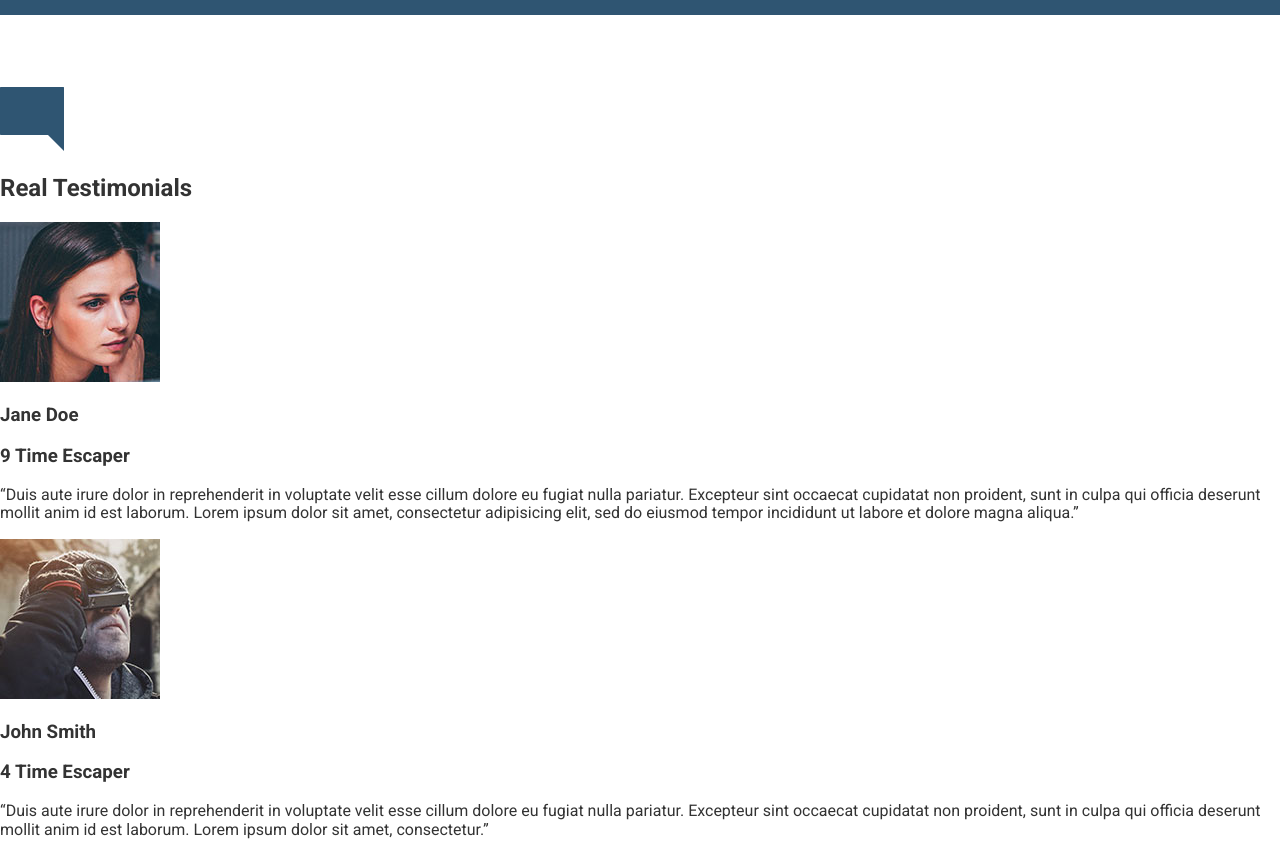
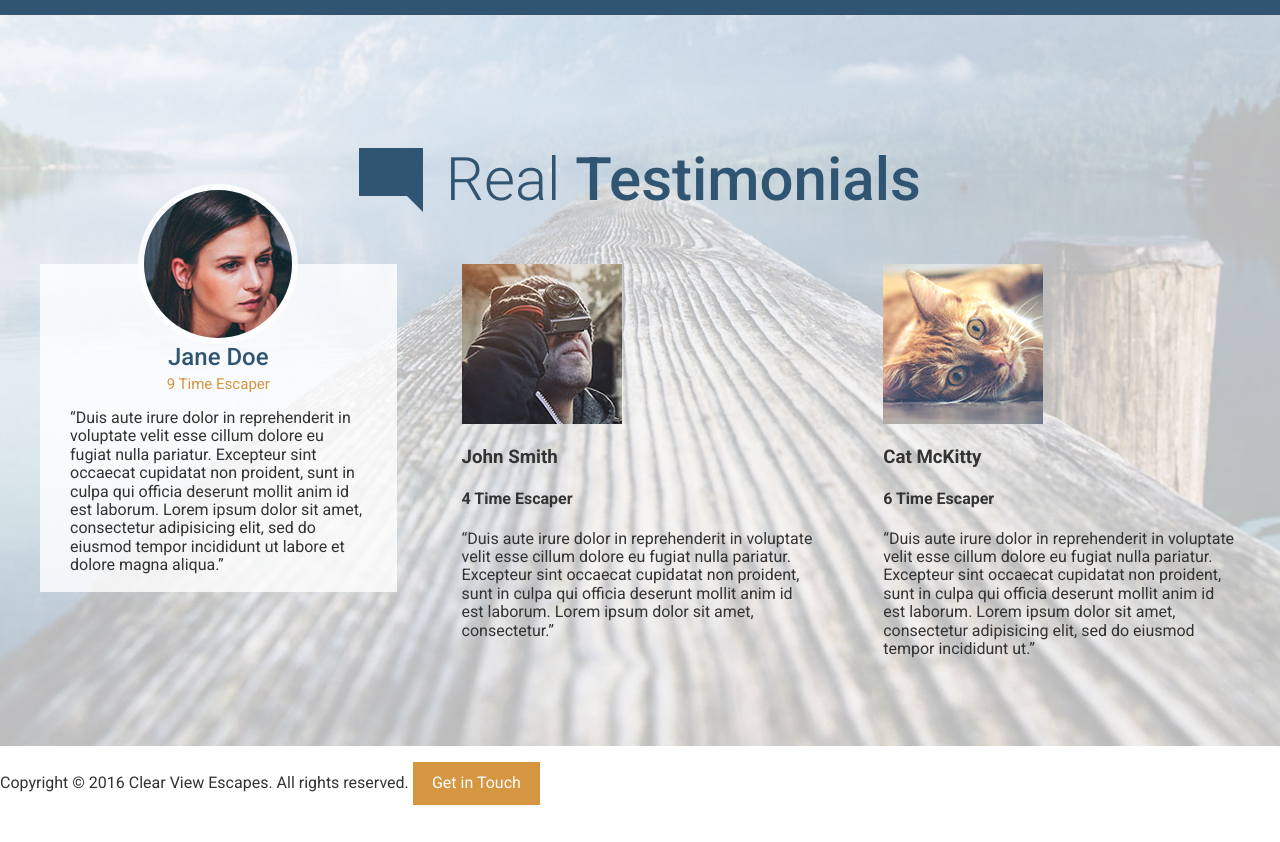
Before and after one commit to vigneshashokan/travel-agency-website, a website: page app/index.html in a window 1280 px wide. Shown: the part 3020-3862 px from the top of the page. After the commit the page ends 3841 px from the top, so only its background shows below. Drawn offline with Linux system fonts and the light colour scheme.

Commit message:
completed features part 1

```diff
--- a/app/assets/styles/modules/_page-section.css
+++ b/app/assets/styles/modules/_page-section.css
@@ -9,4 +9,9 @@
     background-color: $mainBlue;
     color: #FFF;
   }
+
+  &--testimonials {
+    background: url("/assets/images/testimonials-bg.jpg") top center no-repeat;
+    background-size: cover;
+  }
 }
--- a/app/assets/styles/modules/_section-title.css
+++ b/app/assets/styles/modules/_section-title.css
@@ -18,10 +18,16 @@
     margin-bottom: 0.6rem;
 
     @mixin atSmall {
+      position: relative;
+      top: 12px;
       margin-right: .5rem;
       margin-left: 0;
       margin-bottom: 0;
       display: inline-block;
     }
   }
+
+  &--blue {
+    color: $mainBlue
+  }
 }
--- /dev/null
+++ b/app/assets/styles/modules/_testimonial.css
@@ -0,0 +1,31 @@
+.testimonial {
+  background-color: rgba(255, 255, 255, 0.8);
+  padding: 0 1.875rem 1px 1.875rem;
+
+  &__photo {
+    overflow: hidden;
+    border-radius: 80px;
+    height: 160px;
+    width: 160px;
+    margin: 0 auto -80px auto;
+    position: relative;
+    top: -80px;
+    border: 6px solid rgba(255, 255, 255, 0.8);
+  }
+
+  &__title {
+    color: $mainBlue;
+    text-align: center;
+    font-size: 1.5rem;
+    font-weight: 500;
+    margin: 0;
+  }
+
+  &__subtitle {
+    color: $mainOrange;
+    text-align: center;
+    font-size: 0.94rem;
+    font-weight: 400;
+    margin: .25rem 0 1rem 0;
+  }
+}
--- a/app/assets/styles/styles.css
+++ b/app/assets/styles/styles.css
@@ -11,3 +11,4 @@
 @import "modules/_generic-content-container";
 @import "modules/_section-title";
 @import "modules/_feature-item";
+@import "modules/_testimonial";
--- a/app/index.html
+++ b/app/index.html
@@ -67,7 +67,7 @@
 
   <div id="features" class="page-section page-section--blue">
     <div class="wrapper">
-      <h2 class="section-title"><img class="section-title__icon"src="assets/images/icons/star.svg">Our <strong>Features</strong></h2>
+      <h2 class="section-title"><img class="section-title__icon" src="assets/images/icons/star.svg"> Our <strong>Features</strong></h2>
       <div class="row row--gutter row--gutter-large generic-content-container">
         <div class="row__medium-6">
           <div class="feature-item">
@@ -97,24 +97,34 @@
   </div>
 </div>
 
-  <div id="testimonials" class="page-section">
-    <img src="assets/images/icons/comment.svg">
-    <h2>Real Testimonials</h2>
-
+  <div id="testimonials" class="page-section page-section--testimonials">
+    <div class="wrapper">
+      <h2 class="section-title section-title--blue"><img class="section-title__icon" src="assets/images/icons/comment.svg"> Real <strong>Testimonials</strong></h2>
+      <div class="row row--gutter">
+        <div class="row__medium-4">
+          <div class="testimonial">
+            <div class="testimonial__photo">
               <img src="assets/images/testimonial-jane.jpg">
-    <h3>Jane Doe</h3>
-    <h3>9 Time Escaper</h3>
+            </div>
+            <h3 class="testimonial__title">Jane Doe</h3>
+            <h4 class="testimonial__subtitle">9 Time Escaper</h4>
             <p>&ldquo;Duis aute irure dolor in reprehenderit in voluptate velit esse cillum dolore eu fugiat nulla pariatur. Excepteur sint occaecat cupidatat non proident, sunt in culpa qui officia deserunt mollit anim id est laborum. Lorem ipsum dolor sit amet, consectetur adipisicing elit, sed do eiusmod tempor incididunt ut labore et dolore magna aliqua.&rdquo;</p>
-
+          </div>
+        </div>
+        <div class="row__medium-4">
           <img src="assets/images/testimonial-john.jpg">
           <h3>John Smith</h3>
-    <h3>4 Time Escaper</h3>
+          <h4>4 Time Escaper</h4>
           <p>&ldquo;Duis aute irure dolor in reprehenderit in voluptate velit esse cillum dolore eu fugiat nulla pariatur. Excepteur sint occaecat cupidatat non proident, sunt in culpa qui officia deserunt mollit anim id est laborum. Lorem ipsum dolor sit amet, consectetur.&rdquo;</p>
-
+        </div>
+        <div class="row__medium-4">
           <img src="assets/images/testimonial-cat.jpg">
           <h3>Cat McKitty</h3>
-    <h3>6 Time Escaper</h3>
+          <h4>6 Time Escaper</h4>
           <p>&ldquo;Duis aute irure dolor in reprehenderit in voluptate velit esse cillum dolore eu fugiat nulla pariatur. Excepteur sint occaecat cupidatat non proident, sunt in culpa qui officia deserunt mollit anim id est laborum. Lorem ipsum dolor sit amet, consectetur adipisicing elit, sed do eiusmod tempor incididunt ut.&rdquo;</p>
+        </div>
+      </div>
+    </div>
   </div>
 
   <footer>
--- a/app/temp/styles/styles.css
+++ b/app/temp/styles/styles.css
@@ -604,6 +604,11 @@ a {
   color: #FFF;
 }
 
+.page-section--testimonials {
+  background: url("/assets/images/testimonials-bg.jpg") top center no-repeat;
+  background-size: cover;
+}
+
 .headline {
   font-weight: 300;
   font-size: 1.9rem;
@@ -762,11 +767,17 @@ a {
 @media (min-width:530px) {
 
   .section-title__icon {
+    position: relative;
+    top: 12px;
     margin-right: .5rem;
     margin-left: 0;
     margin-bottom: 0;
     display: inline-block;
   }
+}
+
+.section-title--blue {
+  color: #2f5572
 }
 
 .feature-item {
@@ -808,3 +819,35 @@ a {
     font-size: 1.875rem;
   }
 }
+
+.testimonial {
+  background-color: rgba(255, 255, 255, 0.8);
+  padding: 0 1.875rem 1px 1.875rem;
+}
+
+.testimonial__photo {
+  overflow: hidden;
+  border-radius: 80px;
+  height: 160px;
+  width: 160px;
+  margin: 0 auto -80px auto;
+  position: relative;
+  top: -80px;
+  border: 6px solid rgba(255, 255, 255, 0.8);
+}
+
+.testimonial__title {
+  color: #2f5572;
+  text-align: center;
+  font-size: 1.5rem;
+  font-weight: 500;
+  margin: 0;
+}
+
+.testimonial__subtitle {
+  color: #d59541;
+  text-align: center;
+  font-size: 0.94rem;
+  font-weight: 400;
+  margin: .25rem 0 1rem 0;
+}
```
Lines whose indentation alone changed are shown as unchanged.
